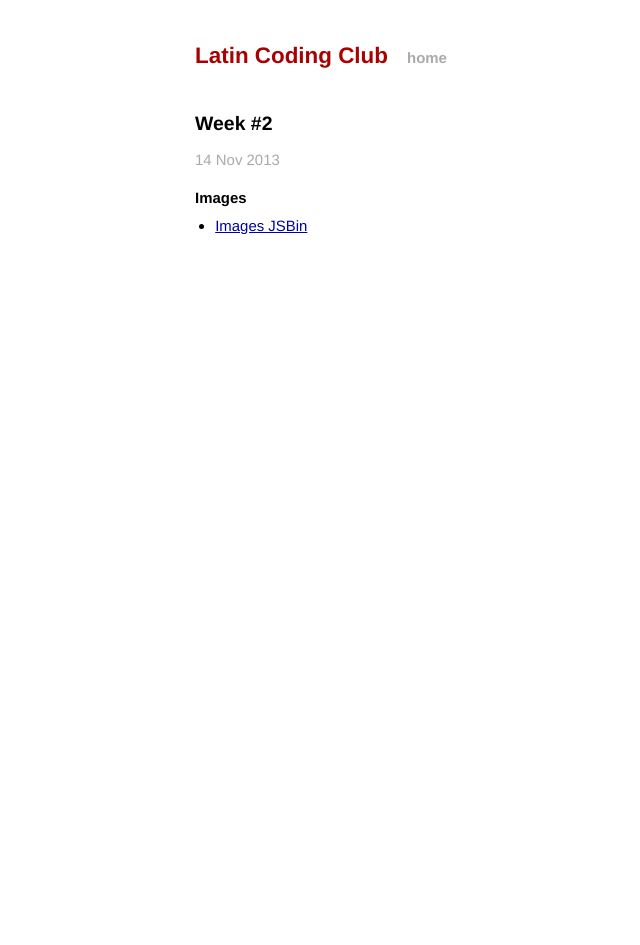
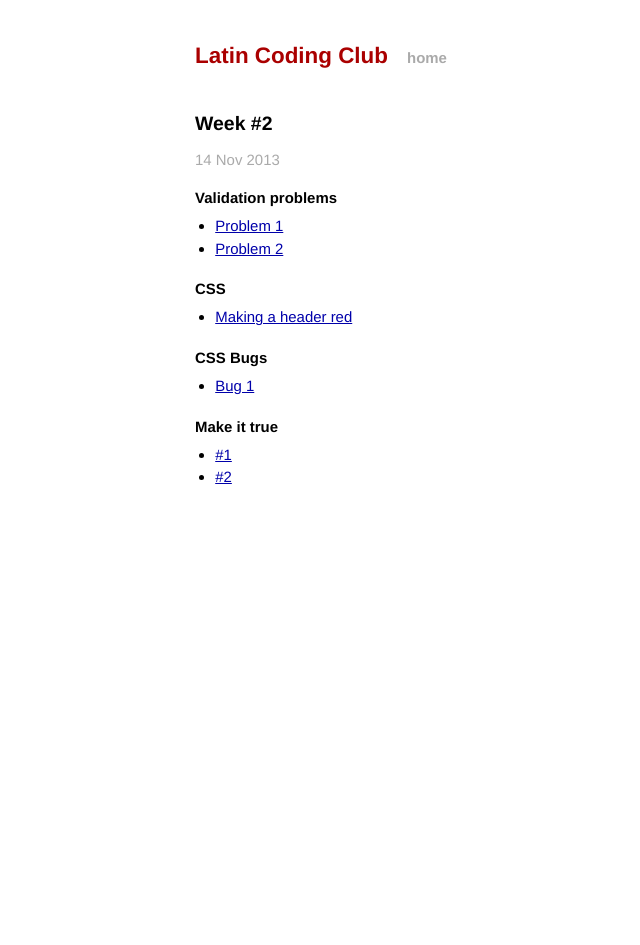
Before and after one commit to CodingClub/codingclub.github.io, a Jekyll site: the page built from _posts/2013-11-14-02.md, in a window 1280 px wide. Shown: the whole page, without its empty margins (131-771 px from the left). Built offline with Jekyll 4.4.1, drawn with Linux system fonts in a browser that asks for light colours; Markdown is read by kramdown in place of the engine named in the settings.

Commit message:
More week 2 content.

```diff
--- a/_posts/2013-11-14-02.md
+++ b/_posts/2013-11-14-02.md
@@ -4,6 +4,20 @@ title: "Week #2"
 categories: week
 ---
 
-### Images
+### Validation problems
 
-- [Images JSBin](http://jsbin.com/ezaXOpO/1/edit)
+- [Problem 1](http://jsbin.com/uRaTeQu/1/edit)
+- [Problem 2](http://jsbin.com/osenUjO/1/edit)
+
+### CSS
+
+- [Making a header red](http://jsbin.com/OgUyEQu/1/edit)
+
+### CSS Bugs
+
+- [Bug 1](http://jsbin.com/EcoleGOk/1/edit)
+
+### Make it true
+
+- [#1](http://jsbin.com/okiZUKI/1/edit)
+- [#2](http://jsbin.com/UfOBeYUP/1/edit)
```
